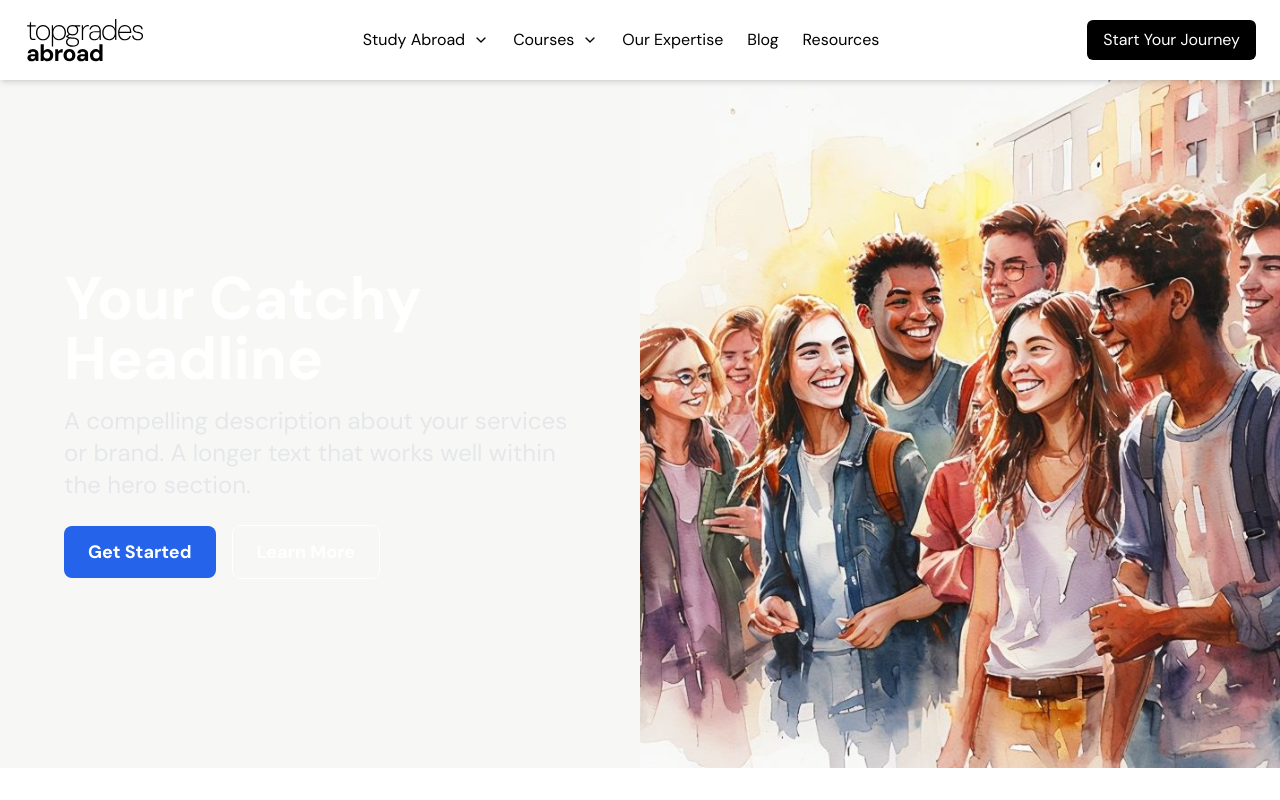
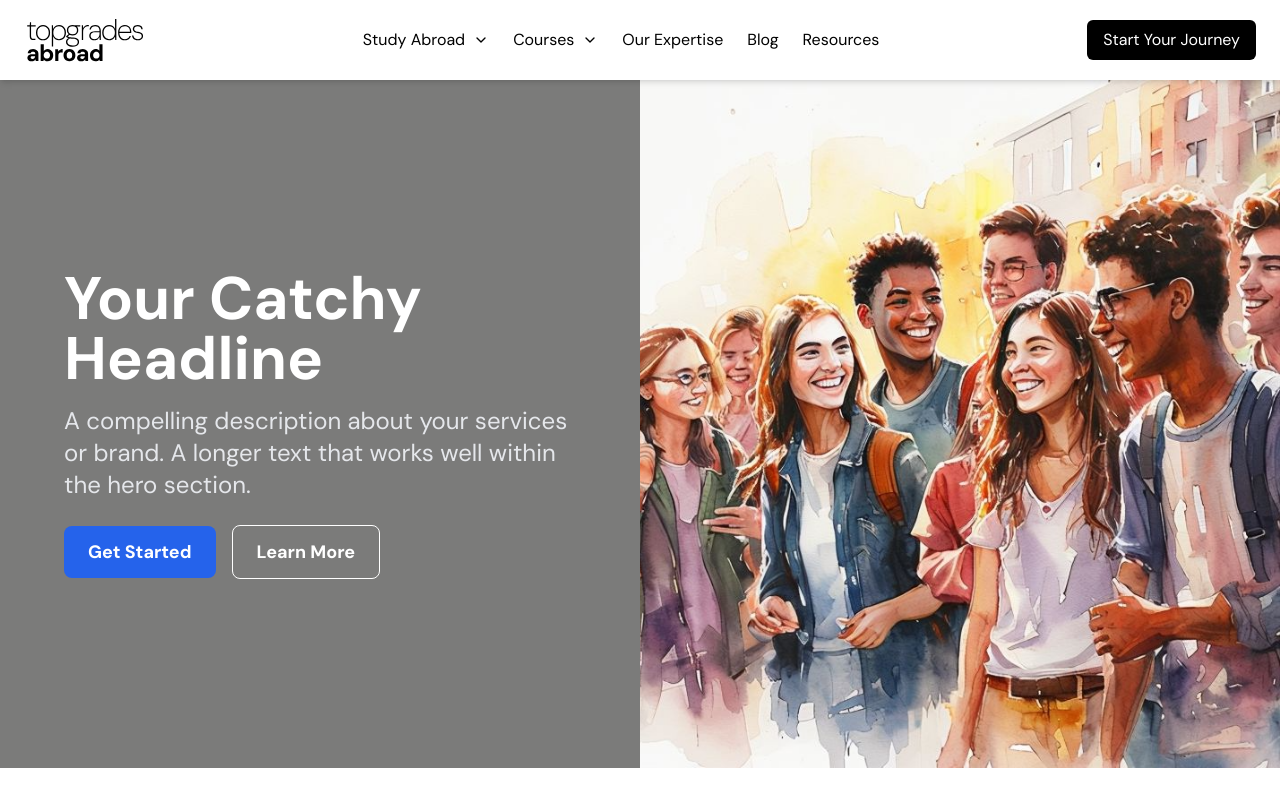
Before and after one commit to topgradesabroad/tga-website, a Next.js app: page / in a window 1280 px wide. Built offline with nearby package versions, Linux system fonts and the light colour scheme.

Commit message:
updated file from github

```diff
--- a/components/HeroSection.tsx
+++ b/components/HeroSection.tsx
@@ -2,7 +2,7 @@ export default function HeroSection() {
   return (
     <section className="bg-lightgrey h-[86vh] flex flex-col md:flex-row">
       {/* Left Column (Text) */}
-        <div className="relative bg-lightgrey w-full md:w-1/2 h-full px-8 md:px-16 flex flex-col justify-center bg-black bg-opacity-50">
+      <div className="relative w-full md:w-1/2 h-full px-8 md:px-16 flex flex-col justify-center bg-black bg-opacity-50">
         <h1 className="text-4xl md:text-5xl lg:text-6xl font-bold text-white">
           Your Catchy Headline
         </h1>
```
Also changed, not shown: app/globals.css (line endings or trailing spaces), app/layout.tsx (line endings or trailing spaces), components/Header.tsx (line endings or trailing spaces), public/hero.png (added), tailwind.config.js (line endings or trailing spaces). Lines whose indentation alone changed are shown as unchanged.
